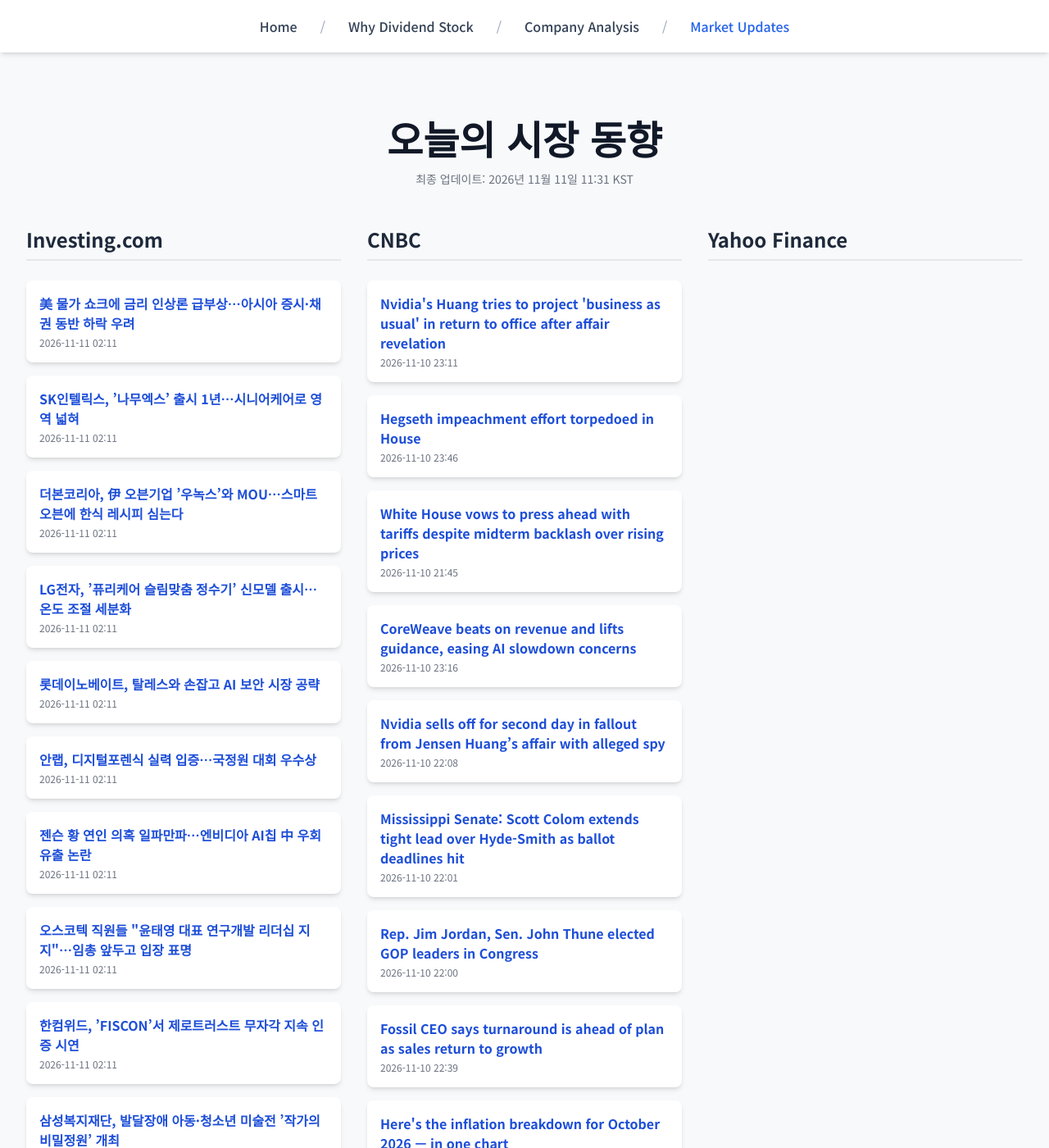
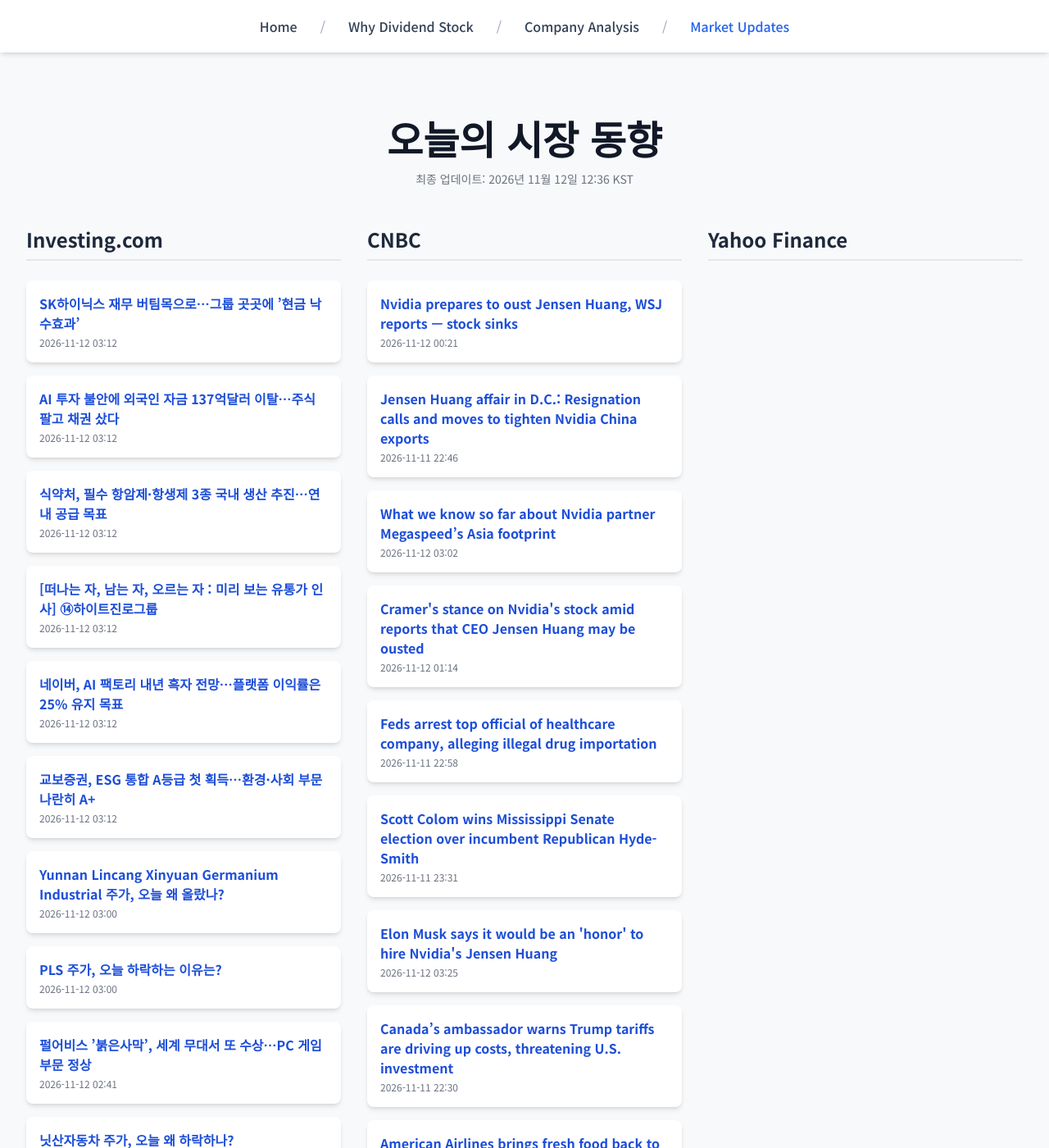
Before and after one commit to Kay-Hwang/my-company-analysis, a Jekyll site: the page built from market-updates.html, in a window 1280 px wide and 1400 px high. Shown: the whole window at 82% size. Built offline with Jekyll 4.4.1, drawn with Linux system fonts in a browser that asks for light colours; nearby versions of some CDN libraries; a script that is not in the unit is left out; some of the changed text lies outside the part shown.

Commit message:
Update daily data

```diff
--- a/_data/latest_data.json
+++ b/_data/latest_data.json
@@ -1,128 +1,128 @@
 {
-  "lastUpdated": "2026년 11월 11일 11:31 KST",
+  "lastUpdated": "2026년 11월 12일 12:36 KST",
   "news": {
     "investing": [
       {
-        "title": "美 물가 쇼크에 금리 인상론 급부상…아시아 증시·채권 동반 하락 우려",
-        "link": "https://kr.investing.com/news/stock-market-news/article-2169847",
-        "pubDate": "2026-11-11 02:11:58",
-        "summary": "美 물가 쇼크에 금리 인상론 급부상…아시아 증시·채권 동반 하락 우려"
+        "title": "SK하이닉스 재무 버팀목으로…그룹 곳곳에 ’현금 낙수효과’",
+        "link": "https://kr.investing.com/news/stock-market-news/article-2171733",
+        "pubDate": "2026-11-12 03:12:31",
+        "summary": "SK하이닉스 재무 버팀목으로…그룹 곳곳에 ’현금 낙수효과’"
       },
       {
-        "title": "SK인텔릭스, ’나무엑스’ 출시 1년…시니어케어로 영역 넓혀",
-        "link": "https://kr.investing.com/news/stock-market-news/article-2169850",
-        "pubDate": "2026-11-11 02:11:28",
-        "summary": "SK인텔릭스, ’나무엑스’ 출시 1년…시니어케어로 영역 넓혀"
+        "title": "AI 투자 불안에 외국인 자금 137억달러 이탈…주식 팔고 채권 샀다",
+        "link": "https://kr.investing.com/news/stock-market-news/article-2171734",
+        "pubDate": "2026-11-12 03:12:26",
+        "summary": "AI 투자 불안에 외국인 자금 137억달러 이탈…주식 팔고 채권 샀다"
       },
       {
-        "title": "더본코리아, 伊 오븐기업 ’우녹스’와 MOU…스마트 오븐에 한식 레시피 심는다",
-        "link": "https://kr.investing.com/news/stock-market-news/article-2169849",
-        "pubDate": "2026-11-11 02:11:26",
-        "summary": "더본코리아, 伊 오븐기업 ’우녹스’와 MOU…스마트 오븐에 한식 레시피 심는다"
+        "title": "식약처, 필수 항암제·항생제 3종 국내 생산 추진…연내 공급 목표",
+        "link": "https://kr.investing.com/news/stock-market-news/article-2171731",
+        "pubDate": "2026-11-12 03:12:24",
+        "summary": "식약처, 필수 항암제·항생제 3종 국내 생산 추진…연내 공급 목표"
       },
       {
-        "title": "LG전자, ’퓨리케어 슬림맞춤 정수기’ 신모델 출시…온도 조절 세분화",
-        "link": "https://kr.investing.com/news/stock-market-news/article-2169855",
-        "pubDate": "2026-11-11 02:11:26",
-        "summary": "LG전자, ’퓨리케어 슬림맞춤 정수기’ 신모델 출시…온도 조절 세분화"
+        "title": "[떠나는 자, 남는 자, 오르는 자 : 미리 보는 유통가 인사] ⑭하이트진로그룹",
+        "link": "https://kr.investing.com/news/stock-market-news/article-2171729",
+        "pubDate": "2026-11-12 03:12:22",
+        "summary": "[떠나는 자, 남는 자, 오르는 자 : 미리 보는 유통가 인사] ⑭하이트진로그룹"
       },
       {
-        "title": "롯데이노베이트, 탈레스와 손잡고 AI 보안 시장 공략",
-        "link": "https://kr.investing.com/news/stock-market-news/article-2169851",
-        "pubDate": "2026-11-11 02:11:24",
-        "summary": "롯데이노베이트, 탈레스와 손잡고 AI 보안 시장 공략"
+        "title": "네이버, AI 팩토리 내년 흑자 전망…플랫폼 이익률은 25% 유지 목표",
+        "link": "https://kr.investing.com/news/stock-market-news/article-2171732",
+        "pubDate": "2026-11-12 03:12:20",
+        "summary": "네이버, AI 팩토리 내년 흑자 전망…플랫폼 이익률은 25% 유지 목표"
       },
       {
-        "title": "안랩, 디지털포렌식 실력 입증…국정원 대회 우수상",
-        "link": "https://kr.investing.com/news/stock-market-news/article-2169854",
-        "pubDate": "2026-11-11 02:11:24",
-        "summary": "안랩, 디지털포렌식 실력 입증…국정원 대회 우수상"
+        "title": "교보증권, ESG 통합 A등급 첫 획득…환경·사회 부문 나란히 A+",
+        "link": "https://kr.investing.com/news/stock-market-news/article-2171730",
+        "pubDate": "2026-11-12 03:12:16",
+        "summary": "교보증권, ESG 통합 A등급 첫 획득…환경·사회 부문 나란히 A+"
       },
       {
-        "title": "젠슨 황 연인 의혹 일파만파…엔비디아 AI칩 中 우회 유출 논란",
-        "link": "https://kr.investing.com/news/stock-market-news/article-2169848",
-        "pubDate": "2026-11-11 02:11:20",
-        "summary": "젠슨 황 연인 의혹 일파만파…엔비디아 AI칩 中 우회 유출 논란"
+        "title": "Yunnan Lincang Xinyuan Germanium Industrial 주가, 오늘 왜 올랐나?",
+        "link": "https://kr.investing.com/news/stock-market-news/article-93CH-2171726",
+        "pubDate": "2026-11-12 03:00:49",
+        "summary": "Yunnan Lincang Xinyuan Germanium Industrial 주가, 오늘 왜 올랐나?"
       },
       {
-        "title": "오스코텍 직원들 \"윤태영 대표 연구개발 리더십 지지\"…임총 앞두고 입장 표명",
-        "link": "https://kr.investing.com/news/stock-market-news/article-2169846",
-        "pubDate": "2026-11-11 02:11:17",
-        "summary": "오스코텍 직원들 \"윤태영 대표 연구개발 리더십 지지\"…임총 앞두고 입장 표명"
+        "title": "PLS 주가, 오늘 하락하는 이유는?",
+        "link": "https://kr.investing.com/news/stock-market-news/article-93CH-2171725",
+        "pubDate": "2026-11-12 03:00:47",
+        "summary": "PLS 주가, 오늘 하락하는 이유는?"
       },
       {
-        "title": "한컴위드, ’FISCON’서 제로트러스트 무자각 지속 인증 시연",
-        "link": "https://kr.investing.com/news/stock-market-news/article-2169852",
-        "pubDate": "2026-11-11 02:11:17",
-        "summary": "한컴위드, ’FISCON’서 제로트러스트 무자각 지속 인증 시연"
+        "title": "펄어비스 ’붉은사막’, 세계 무대서 또 수상…PC 게임 부문 정상",
+        "link": "https://kr.investing.com/news/stock-market-news/article-2171706",
+        "pubDate": "2026-11-12 02:41:53",
+        "summary": "펄어비스 ’붉은사막’, 세계 무대서 또 수상…PC 게임 부문 정상"
       },
       {
-        "title": "삼성복지재단, 발달장애 아동·청소년 미술전 ’작가의 비밀정원’ 개최",
-        "link": "https://kr.investing.com/news/stock-market-news/article-2169853",
-        "pubDate": "2026-11-11 02:10:58",
-        "summary": "삼성복지재단, 발달장애 아동·청소년 미술전 ’작가의 비밀정원’ 개최"
+        "title": "닛산자동차 주가, 오늘 왜 하락하나?",
+        "link": "https://kr.investing.com/news/stock-market-news/article-93CH-2171709",
+        "pubDate": "2026-11-12 02:41:42",
+        "summary": "닛산자동차 주가, 오늘 왜 하락하나?"
       }
     ],
     "cnbc": [
       {
-        "title": "Nvidia's Huang tries to project 'business as usual' in return to office after affair revelation",
-        "link": "https://www.cnbc.com/2026/11/10/nvidia-jensen-huang-affair-office.html",
-        "pubDate": "Tue, 10 Nov 2026 23:11:34 GMT",
-        "summary": "Nvidia employees described the mood as \"sad\" as CEO Jensen Huang returned to the office after disclosing an affair."
+        "title": "Nvidia prepares to oust Jensen Huang, WSJ reports — stock sinks",
+        "link": "https://www.cnbc.com/2026/11/11/nvidia-jensen-huang-affair-employee.html",
+        "pubDate": "Thu, 12 Nov 2026 00:21:27 GMT",
+        "summary": "The report comes days after Huang admitted to an affair with a woman who is believed by U.S. intelligence of being a Chinese spy."
       },
       {
-        "title": "Hegseth impeachment effort torpedoed in House",
-        "link": "https://www.cnbc.com/2026/11/10/pete-hegseth-impeachment-massie-iran.html",
-        "pubDate": "Tue, 10 Nov 2026 23:46:41 GMT",
-        "summary": "GOP Rep. Thomas Massie, who has clashed with President Donald Trump, kicked off the Hegseth impeachment fight days after a blue wave midterm election."
+        "title": "Jensen Huang affair in D.C.: Resignation calls and moves to tighten Nvidia China exports",
+        "link": "https://www.cnbc.com/2026/11/11/nvidia-jensen-huang-congress-resign-ai-chips.html",
+        "pubDate": "Wed, 11 Nov 2026 22:46:29 GMT",
+        "summary": "Huang was notably opposed to strict export controls on AI chips to China, which ruffled feathers with congressional China hawks."
       },
       {
-        "title": "White House vows to press ahead with tariffs despite midterm backlash over rising prices",
-        "link": "https://www.cnbc.com/2026/11/10/trump-tariffs-midterms-gary-cohn-inflation.html",
-        "pubDate": "Tue, 10 Nov 2026 21:45:46 GMT",
-        "summary": "Business executives warned at a Washington summit of rising costs and shifting supply chains as polls showed growing opposition to Trump's tariffs."
+        "title": "What we know so far about Nvidia partner Megaspeed’s Asia footprint",
+        "link": "https://www.cnbc.com/2026/11/12/nvidia-megaspeed-alice-huang-jensen-.html",
+        "pubDate": "Thu, 12 Nov 2026 03:02:03 GMT",
+        "summary": "Megaspeed is at the center of a U.S. probe over its role in sending billions of restricted Nvidia chips to China, and its executive's alleged affair with Jensen Huang."
       },
       {
-        "title": "CoreWeave beats on revenue and lifts guidance, easing AI slowdown concerns",
-        "link": "https://www.cnbc.com/2026/11/10/coreweave-crwv-q3-earnings-report-2026.html",
-        "pubDate": "Tue, 10 Nov 2026 23:16:15 GMT",
-        "summary": "CoreWeave's stock has been hammered heading into the neocloud's Q3 earnings report."
+        "title": "Cramer's stance on Nvidia's stock amid reports that CEO Jensen Huang may be ousted",
+        "link": "https://www.cnbc.com/investingclub/2026/11/11/jim-cramer-jensen-huang-nvidia-stock-advice.html",
+        "pubDate": "Thu, 12 Nov 2026 01:14:21 GMT",
+        "summary": "Jim Cramer said Wednesday night that he was saddened by a news report that indicated Nvidia's board of directors is preparing to fire Huang."
       },
       {
-        "title": "Nvidia sells off for second day in fallout from Jensen Huang’s affair with alleged spy",
-        "link": "https://www.cnbc.com/2026/11/10/nvidia-nvda-jensen-huang-affair-chinese-spy.html",
-        "pubDate": "Tue, 10 Nov 2026 22:08:25 GMT",
-        "summary": "Investors continue to weigh the potential fallout from CEO Jensen Huang's affair with an alleged Chinese spy."
+        "title": "Feds arrest top official of healthcare company, alleging illegal drug importation",
+        "link": "https://www.cnbc.com/2026/11/11/canarx-official-arrested-drug-importation.html",
+        "pubDate": "Wed, 11 Nov 2026 22:58:11 GMT",
+        "summary": "U.S. officials are accusing two top officials of a Canadian company of operating a scheme to illegally import prescription drugs, court records show."
       },
       {
-        "title": "Mississippi Senate: Scott Colom extends tight lead over Hyde-Smith as ballot deadlines hit",
-        "link": "https://www.cnbc.com/2026/11/10/mississippi-senate-scott-colom-hyde-smith.html",
-        "pubDate": "Tue, 10 Nov 2026 22:01:52 GMT",
-        "summary": "Tuesday was the deadline for provisional ballots to be resolved in Mississippi, and the deadline for the receipt of mail-in absentee ballots."
+        "title": "Scott Colom wins Mississippi Senate election over incumbent Republican Hyde-Smith",
+        "link": "https://www.cnbc.com/2026/11/11/democrat-scott-colom-projected-to-win-mississippi-senate-election-over-incumbent-hyde-smith.html",
+        "pubDate": "Wed, 11 Nov 2026 23:31:37 GMT",
+        "summary": "Scott Colom will be the first Democrat elected to the Senate from the state since 1982, and Mississippi's first Black senator since Reconstruction."
       },
       {
-        "title": "Rep. Jim Jordan, Sen. John Thune elected GOP leaders in Congress",
-        "link": "https://www.cnbc.com/2026/11/10/jim-jordan-congress-republicans-midterm.html",
-        "pubDate": "Tue, 10 Nov 2026 22:00:40 GMT",
-        "summary": "House Speaker Mike Johnson, R-La., announced the day after Election Day he would not run for minority leader in the 120th Congress."
+        "title": "Elon Musk says it would be an 'honor' to hire Nvidia's Jensen Huang",
+        "link": "https://www.cnbc.com/2026/11/12/elon-musk-jensen-huang-nvidia-tesla.html",
+        "pubDate": "Thu, 12 Nov 2026 03:25:05 GMT",
+        "summary": "The post on X comes amid reports that Nvidia's board is preparing to oust Huang."
       },
       {
-        "title": "Fossil CEO says turnaround is ahead of plan as sales return to growth",
-        "link": "https://www.cnbc.com/2026/11/10/fossil-fosl-q3-2026-earnings.html",
-        "pubDate": "Tue, 10 Nov 2026 22:39:30 GMT",
-        "summary": "Watchmaker Fossil said Tuesday that the company is returning to profit and sales growth in the first signs of its turnaround strategy."
+        "title": "Canada’s ambassador warns Trump tariffs are driving up costs, threatening U.S. investment",
+        "link": "https://www.cnbc.com/2026/11/11/canada-ambassador-trump-tariffs-investments.html",
+        "pubDate": "Wed, 11 Nov 2026 22:30:57 GMT",
+        "summary": "U.S.-Canada trade tensions persist as Trump's tariffs drive up costs, threaten investment and complicate negotiations between the two countries."
       },
       {
-        "title": "Here's the inflation breakdown for October 2026 — in one chart",
-        "link": "https://www.cnbc.com/2026/11/10/october-2026-cpi-inflation-breakdown.html",
-        "pubDate": "Tue, 10 Nov 2026 16:36:40 GMT",
-        "summary": "The consumer price index rose 0.4% in October, a reduction from September but a level economists said is still uncomfortably high."
+        "title": "American Airlines brings fresh food back to NY-Chicago first class for first time since 2019",
+        "link": "https://www.cnbc.com/2026/11/11/american-airlines-first-class-chicago-new-york.html",
+        "pubDate": "Wed, 11 Nov 2026 22:20:58 GMT",
+        "summary": "American Airlines' first-class food options include sandwiches, fruit and chia bowls"
       },
       {
-        "title": "10-year Treasury yield races back to 5% as inflation data, Waller comments drive rate hike expectations",
-        "link": "https://www.cnbc.com/2026/11/10/us-bonds-treasurys-yields.html",
-        "pubDate": "Tue, 10 Nov 2026 21:06:07 GMT",
-        "summary": "Treasury yields moved higher after a hotter-than-expected CPI report."
+        "title": "Mississippi Senate: Scott Colom lead over Hyde-Smith pops to more than 4,400 votes",
+        "link": "https://www.cnbc.com/2026/11/10/mississippi-senate-scott-colom-hyde-smith.html",
+        "pubDate": "Wed, 11 Nov 2026 19:55:39 GMT",
+        "summary": "Tuesday was the deadline for provisional ballots to be resolved in Mississippi, and the deadline for the receipt of mail-in absentee ballots."
       }
     ],
     "yahoo": []
```
